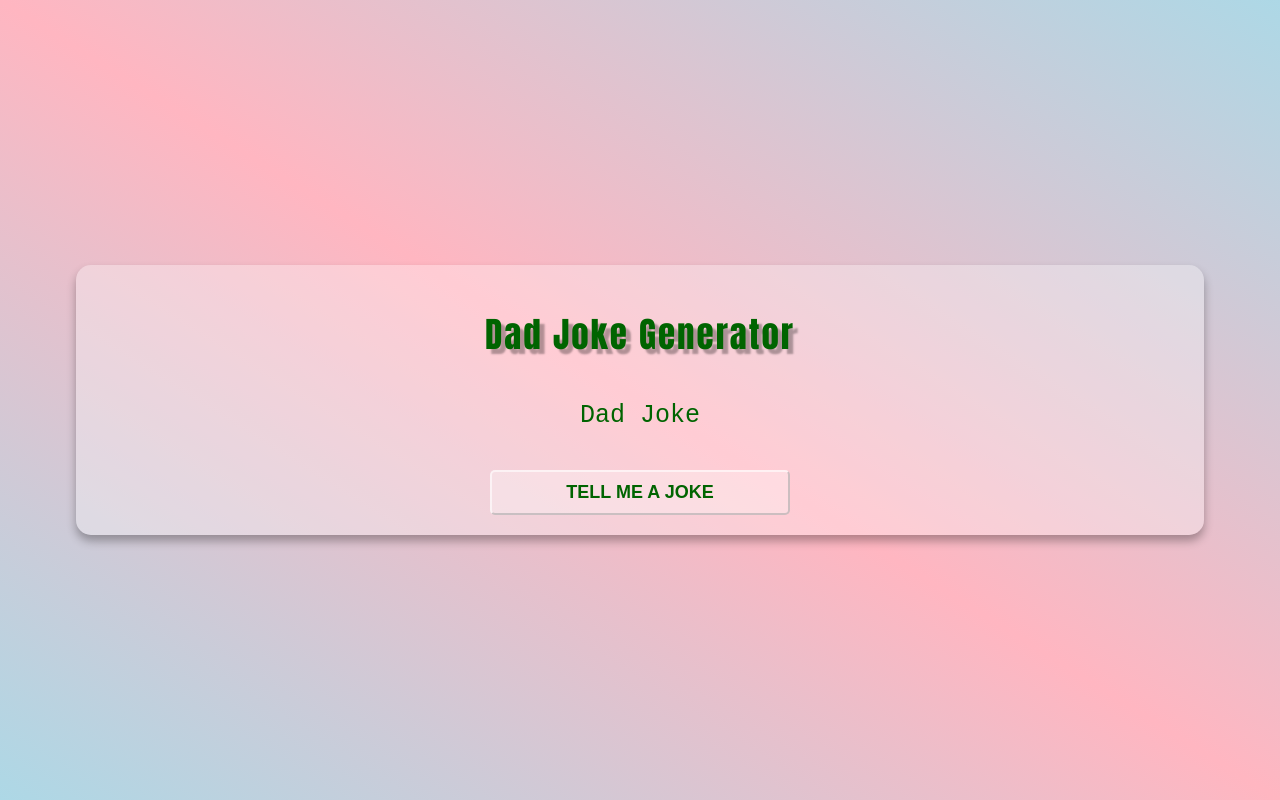
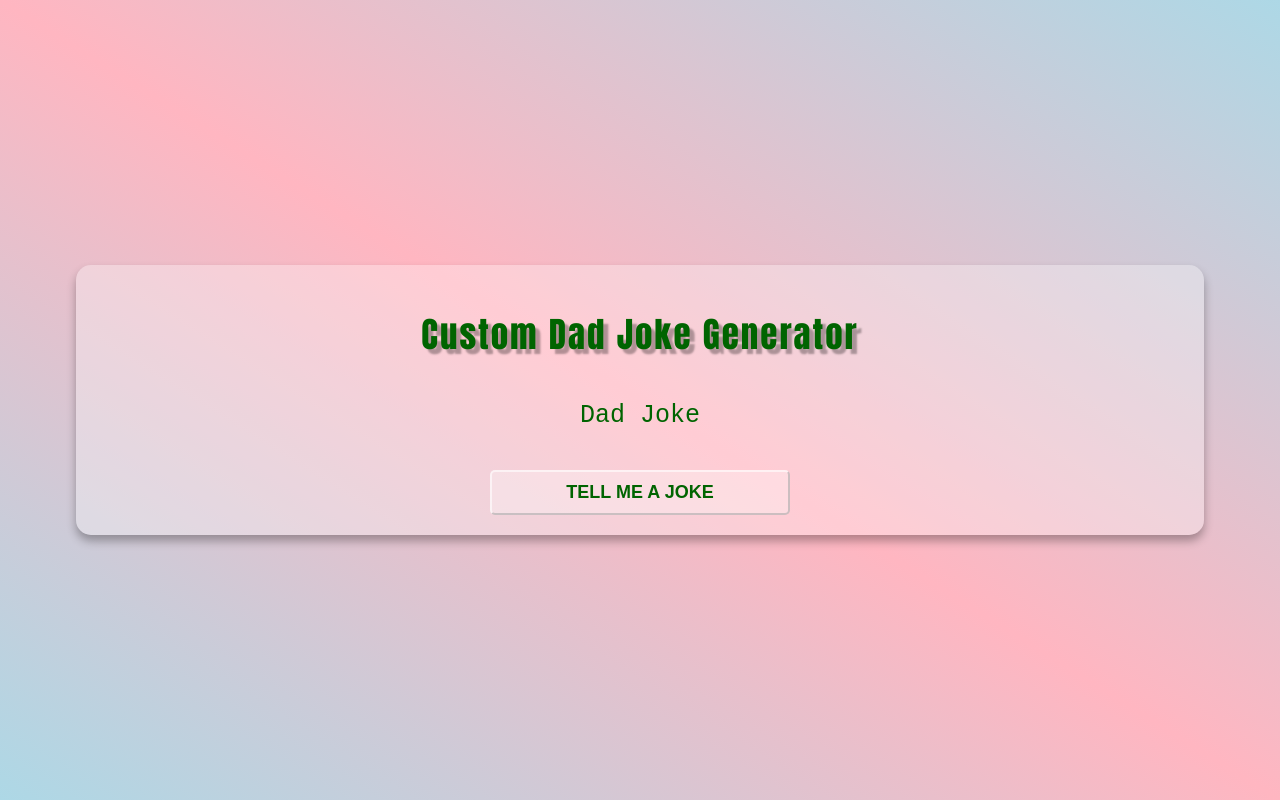
Before and after one commit to jcamposi/itba2023.github.io, a plain HTML site: page index.html in a window 1280 px wide. Drawn offline with Linux system fonts and the light colour scheme.

Commit message:
Testing workflow

```diff
--- a/index.html
+++ b/index.html
@@ -9,7 +9,7 @@
 </head>
 <body>
     <div class="container">
-        <h1 class="heading">Dad Joke Generator</h1>
+        <h1 class="heading">Custom Dad Joke Generator</h1>
         <p class="joke" id="joke">Dad Joke</p>
         <button class="btn" id="btn">Tell me a joke</button>
     </div>
```
